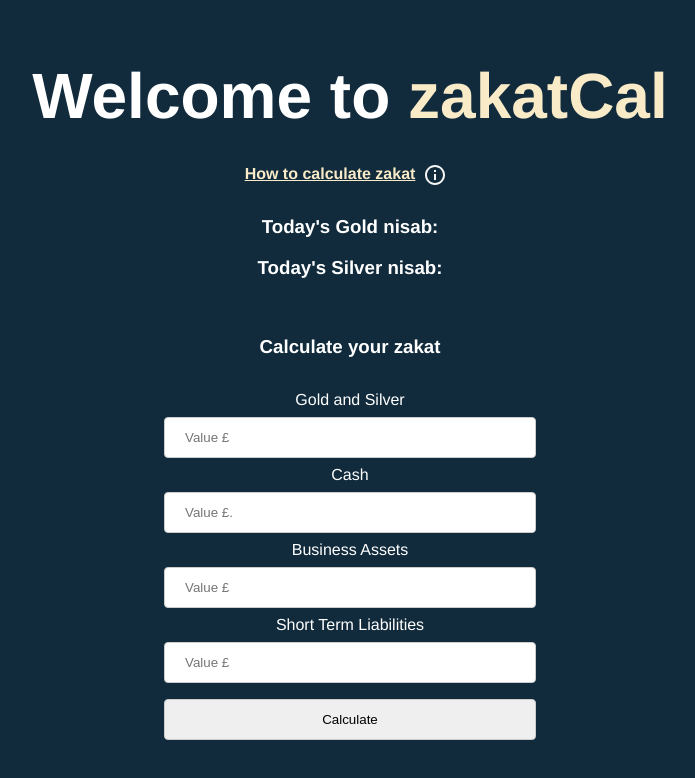
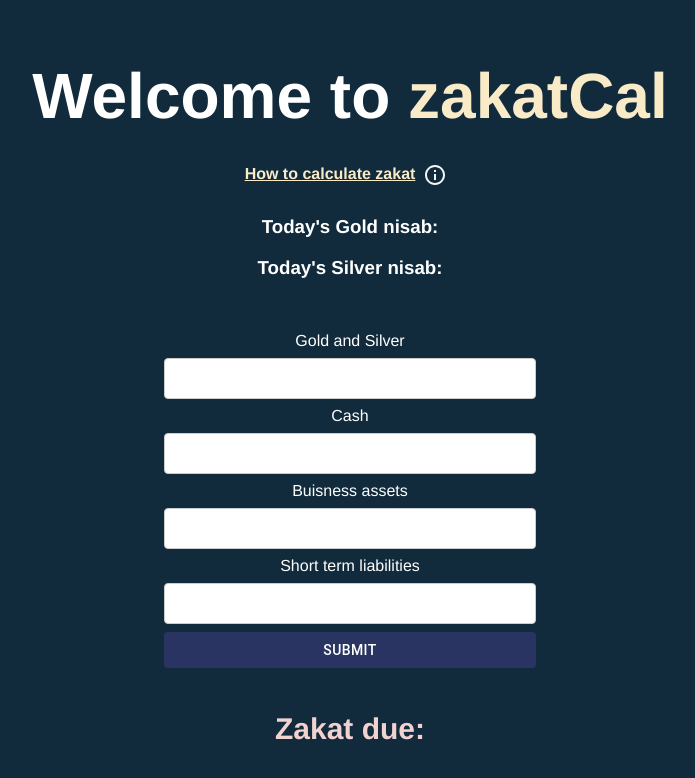
Before and after one commit to ebrimaconta/zakat-calculator, a Next.js app: page / in a window 1280 px wide. Shown: the top 778 px of the page, without its empty margins (290-985 px from the left). Built offline with nearby package versions, Linux system fonts and the light colour scheme.

Commit message:
Add formik for forms, and rework calculate logic to use useState

```diff
--- a/components/Home/Calculator/CalculatorForm.js
+++ b/components/Home/Calculator/CalculatorForm.js
@@ -1,57 +1,63 @@
 import ReactDOM from 'react-dom/client'
-import React, { useState, useRef, useForm, useEffect } from 'react'
-import { Form, Div, Input, H3, NisabBanner, Due, InfoOut, Information } from '../Calculator/CalculatorForm.styled'
+import React, { useEffect, useState } from 'react'
+import { Form, Div, Input, Due, SubmitButton } from '../Calculator/CalculatorForm.styled'
+import { useFormik, useFormikContext } from 'formik'
+import * as Yup from 'yup'
 
-export function CalculatorForm() {
-  const [goldSilverInput, getGold] = useState('')
-  const [cashInput, getCash] = useState('')
-  const [buisnesAssets, getAssets] = useState('')
-  const [liabailities, getLiabilities] = useState('')
-  const myFormRef = useRef()
+export const CalculatorForm = () => {
+  let [dueAmount, calculateAmount] = useState('')
 
-  function handleSubmit(event) {
-    event.preventDefault()
-    const result = (goldSilverInput + cashInput + buisnesAssets - liabailities) * 0.025
-    const root = ReactDOM.createRoot(document.getElementById('due'))
-    root.render(' Zakat due:  £ ' + Math.round(result))
-  }
+  const formValidation = Yup.object().shape({
+    goldandsilver: Yup.number().required('Required').positive(),
+    cash: Yup.number().required('Required').positive(),
+    buisnessAssets: Yup.number().required('Required').positive(),
+    liabilities: Yup.number().required('Required').positive()
+  })
+
+  const formik = useFormik({
+    initialValues: {
+      goldSilver: '',
+      cash: '',
+      buisnessAssets: '',
+      liabilities: ''
+    },
+    formValidation,
+    onSubmit: (values) => {
+      dueAmount = (values.buisnessAssets + values.cash + values.goldSilver - values.liabilities) * 0.025
+      calculateAmount(dueAmount)
+    },
+    handleReset: (values) => {
+      calculateAmount(0)
+      resetform
+    }
+  })
 
   return (
     <Div>
-      <H3>Calculate your zakat </H3>
+      <Form onSubmit={formik.handleSubmit}>
+        <label htmlFor='goldSilver'>Gold and Silver</label>
+        <Input
+          name='goldSilver'
+          type='number'
+          onChange={formik.handleChange}
+          onBlur={formik.handleBlur}
+          value={formik.values.goldSilver}
+        />
+        <label htmlFor='Cash'>Cash</label>
+        <Input name='cash' type='number' onChange={formik.handleChange} value={formik.values.cash} />
+        <label htmlFor='buisnessAssets'>Buisness assets</label>
+        <Input
+          name='buisnessAssets'
+          type='number'
+          onChange={formik.handleChange}
+          value={formik.values.buisnessAssets}
+        />
+        <label htmlFor='liabilities'>Short term liabilities</label>
+        <Input name='liabilities' type='number' onChange={formik.handleChange} value={formik.values.liabilities} />
+        <SubmitButton type='submit'>Submit</SubmitButton>
+      </Form>
 
-      <Form onSubmit={handleSubmit} ref={myFormRef}>
-        <label htmlFor="goldandsilver">Gold and Silver</label>
-        <Input
-          type="number"
-          placeholder="Value £"
-          value={goldSilverInput}
-          onChange={(e) => getGold(e.target.valueAsNumber)}
-        ></Input>
-        <label htmlFor="cashInput">Cash</label>
-        <Input
-          type="number"
-          placeholder="Value £."
-          value={cashInput}
-          onChange={(e) => getCash(e.target.valueAsNumber)}
-        ></Input>
-        <label htmlFor="assets">Business Assets</label>
-        <Input
-          type="number"
-          placeholder="Value £"
-          value={buisnesAssets}
-          onChange={(e) => getAssets(e.target.valueAsNumber)}
-        ></Input>
-        <label htmlFor="liabailities">Short Term Liabilities</label>
-        <Input
-          type="number"
-          placeholder="Value £"
-          value={liabailities}
-          onChange={(e) => getLiabilities(e.target.valueAsNumber)}
-        ></Input>
-        <Input type="submit" onClick={handleSubmit} value="Calculate"></Input>
-      </Form>
-      <Due id="due"></Due>
+      <Due id='due'>Zakat due: {dueAmount}</Due>
     </Div>
   )
 }
--- a/components/Home/Calculator/CalculatorForm.styled.js
+++ b/components/Home/Calculator/CalculatorForm.styled.js
@@ -1,5 +1,7 @@
 import styled from 'styled-components';
 import InfoOutlined from '@mui/icons-material/InfoOutlined';
+import  Button from '@material-ui/core/Button';
+
 export const Form = styled.form`
   width: 30%;
   background-color: #112b3c;
@@ -51,3 +53,10 @@ export const InfoOut = styled(InfoOutlined)`
   background-color: #112b3c;
   color: whitesmoke;
 `
+export const SubmitButton = styled(Button)`
+  && {
+    background: #293462;
+    color: white
+    }
+
+`
--- a/package.json
+++ b/package.json
@@ -22,13 +22,15 @@
     "@mui/material": "^5.8.3",
     "@mui/styled-engine-sc": "^5.8.0",
     "bootstrap": "^5.1.3",
+    "formik": "^2.2.9",
     "jest-environment-jsdom": "^28.1.0",
     "next": "12.1.6",
     "react": "18.1.0",
     "react-bootstrap": "^2.4.0",
     "react-dom": "18.1.0",
     "react-tooltip": "^4.2.21",
-    "styled-components": "^5.3.5"
+    "styled-components": "^5.3.5",
+    "yup": "^0.32.11"
   },
   "devDependencies": {
     "@testing-library/jest-dom": "^5.16.4",
--- a/pages/index.tsx
+++ b/pages/index.tsx
@@ -6,7 +6,7 @@ const Home: NextPage = () => {
   return <>
     <Titles />
     <NisabInfo/>
-    <CalculatorForm />
+    <CalculatorForm/>
   </>;
 };
 
```
Also changed, not shown: 1 other file (tests, documents, lock files or other folders).
